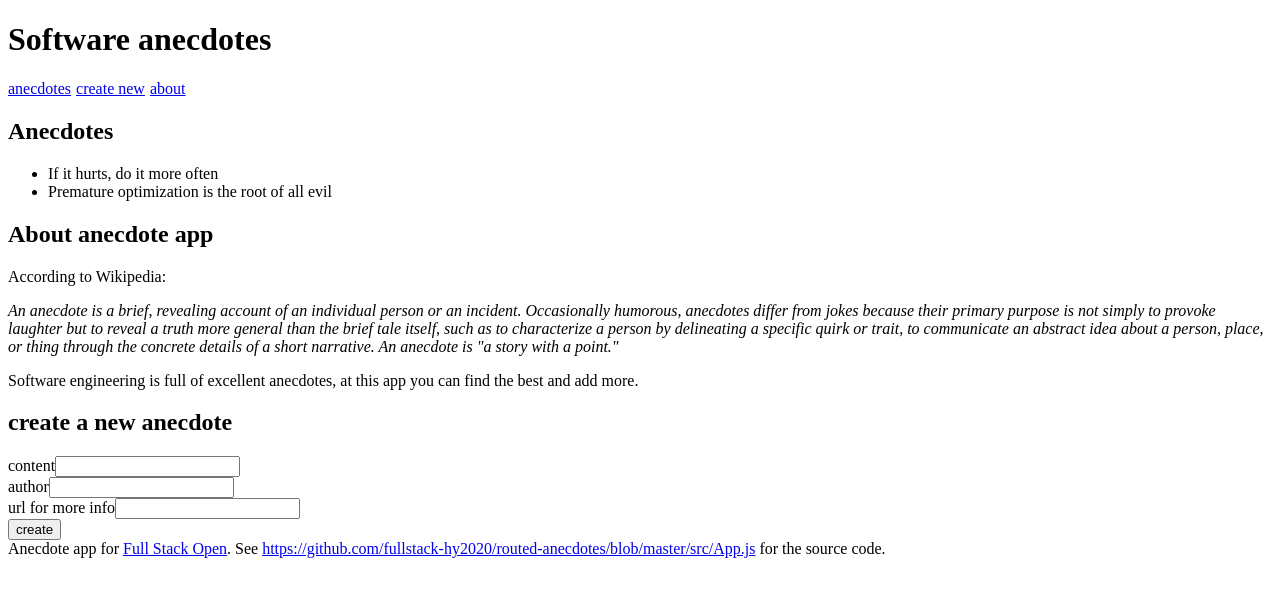
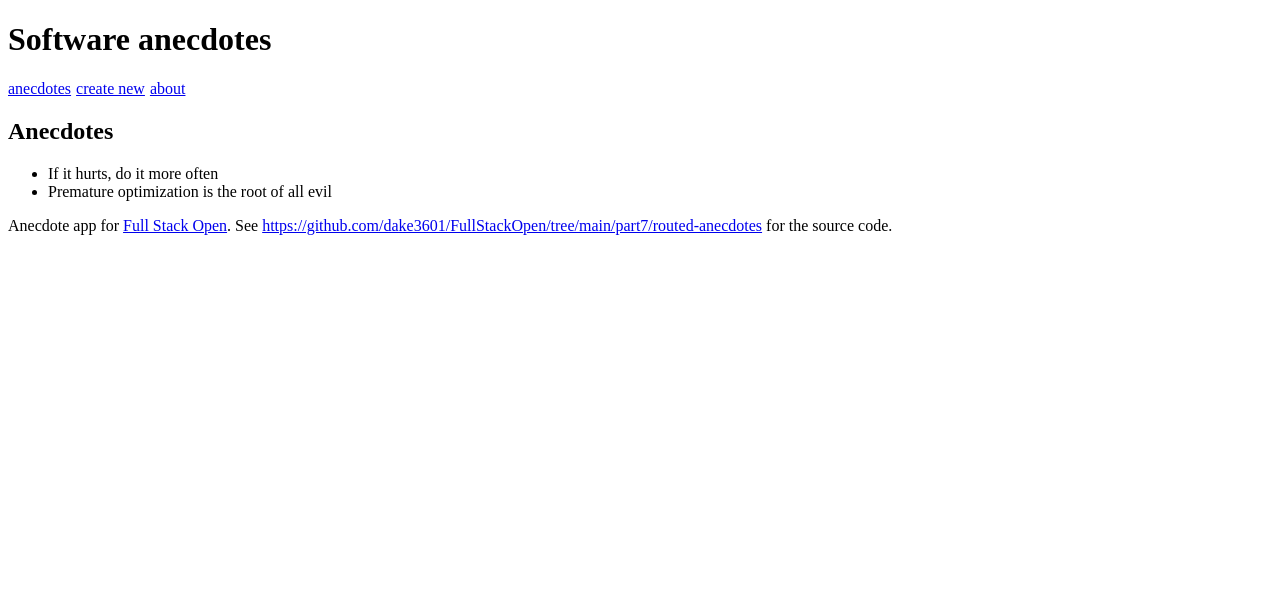
Before and after one commit to dake3601/FullStackOpen, a React (Create React App) app in the folder part7/routed-anecdotes/: page / in a window 1280 px wide. Shown: the top 596 px of the page. Built offline with nearby package versions, Linux system fonts and the light colour scheme.

Commit message:
Part 7.1

```diff
--- a/part7/routed-anecdotes/package.json
+++ b/part7/routed-anecdotes/package.json
@@ -8,6 +8,7 @@
     "@testing-library/user-event": "^14.1.1",
     "react": "^18.0.0",
     "react-dom": "^18.0.0",
+    "react-router-dom": "^6.3.0",
     "react-scripts": "5.0.1",
     "web-vitals": "^2.1.4"
   },
--- a/part7/routed-anecdotes/src/App.js
+++ b/part7/routed-anecdotes/src/App.js
@@ -1,4 +1,11 @@
 import { useState } from 'react'
+
+import {
+  BrowserRouter as Router,
+  Routes,
+  Route,
+  Link,
+} from "react-router-dom"
 
 const Menu = () => {
   const padding = {
@@ -6,9 +13,9 @@ const Menu = () => {
   }
   return (
     <div>
-      <a href='#' style={padding}>anecdotes</a>
-      <a href='#' style={padding}>create new</a>
-      <a href='#' style={padding}>about</a>
+      <Link style={padding} to="/">anecdotes</Link>
+      <Link style={padding} to="/create">create new</Link>
+      <Link style={padding} to="/about">about</Link>
     </div>
   )
 }
@@ -40,7 +47,7 @@ const Footer = () => (
   <div>
     Anecdote app for <a href='https://fullstackopen.com/'>Full Stack Open</a>.
 
-    See <a href='https://github.com/fullstack-hy2020/routed-anecdotes/blob/master/src/App.js'>https://github.com/fullstack-hy2020/routed-anecdotes/blob/master/src/App.js</a> for the source code.
+    See <a href='https://github.com/dake3601/FullStackOpen/tree/main/part7/routed-anecdotes'>https://github.com/dake3601/FullStackOpen/tree/main/part7/routed-anecdotes</a> for the source code.
   </div>
 )
 
@@ -123,14 +130,18 @@ const App = () => {
   }
 
   return (
-    <div>
+    <Router>
       <h1>Software anecdotes</h1>
       <Menu />
-      <AnecdoteList anecdotes={anecdotes} />
-      <About />
-      <CreateNew addNew={addNew} />
+
+      <Routes>
+        <Route path="/" element={<AnecdoteList anecdotes={anecdotes} />} />
+        <Route path="/about" element={<About />} />
+        <Route path="/create" element={<CreateNew addNew={addNew} />} />
+      </Routes>
+
       <Footer />
-    </div>
+    </Router>
   )
 }
 
```
Also changed, not shown: 1 other file (tests, documents, lock files or other folders).
